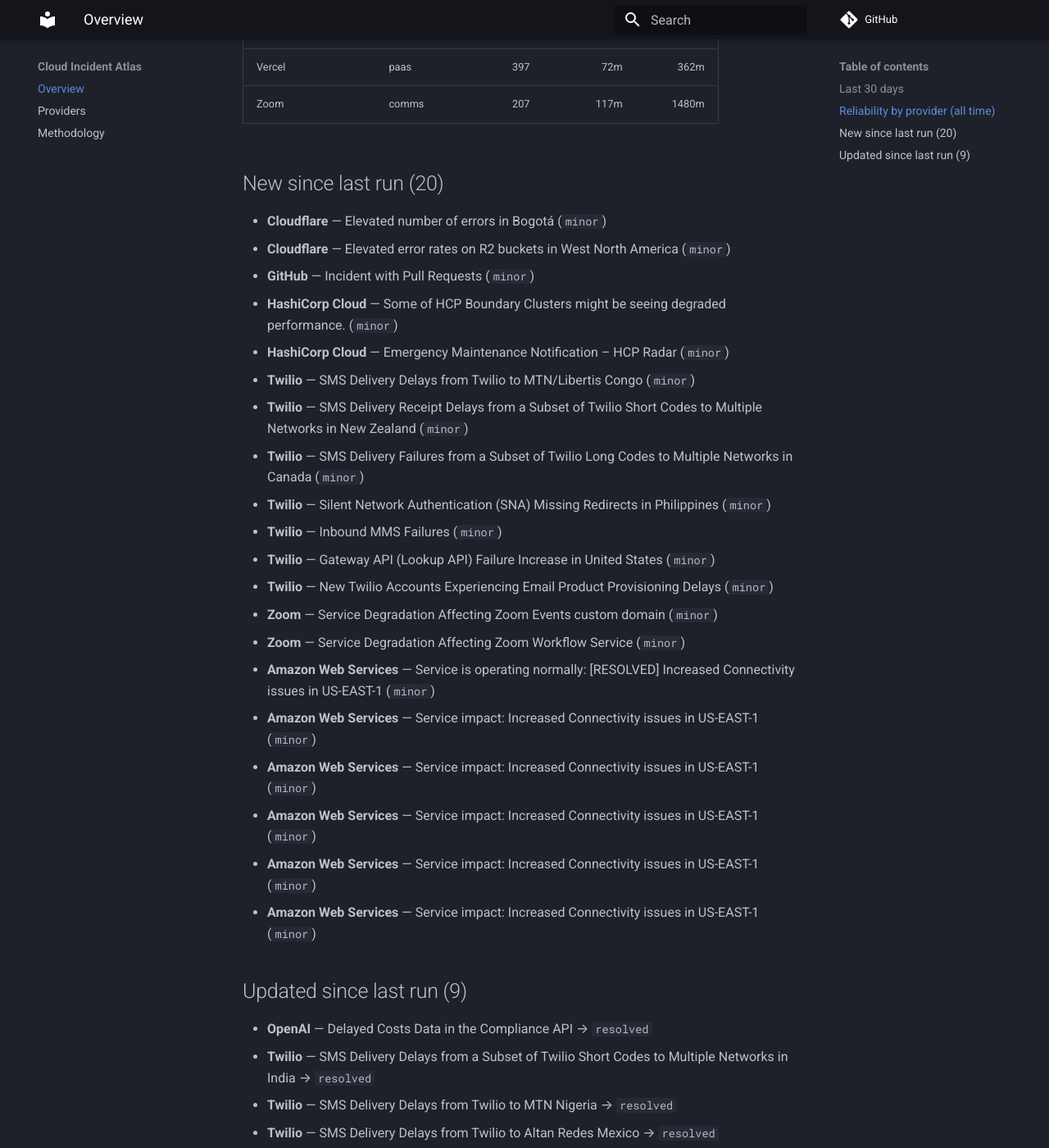
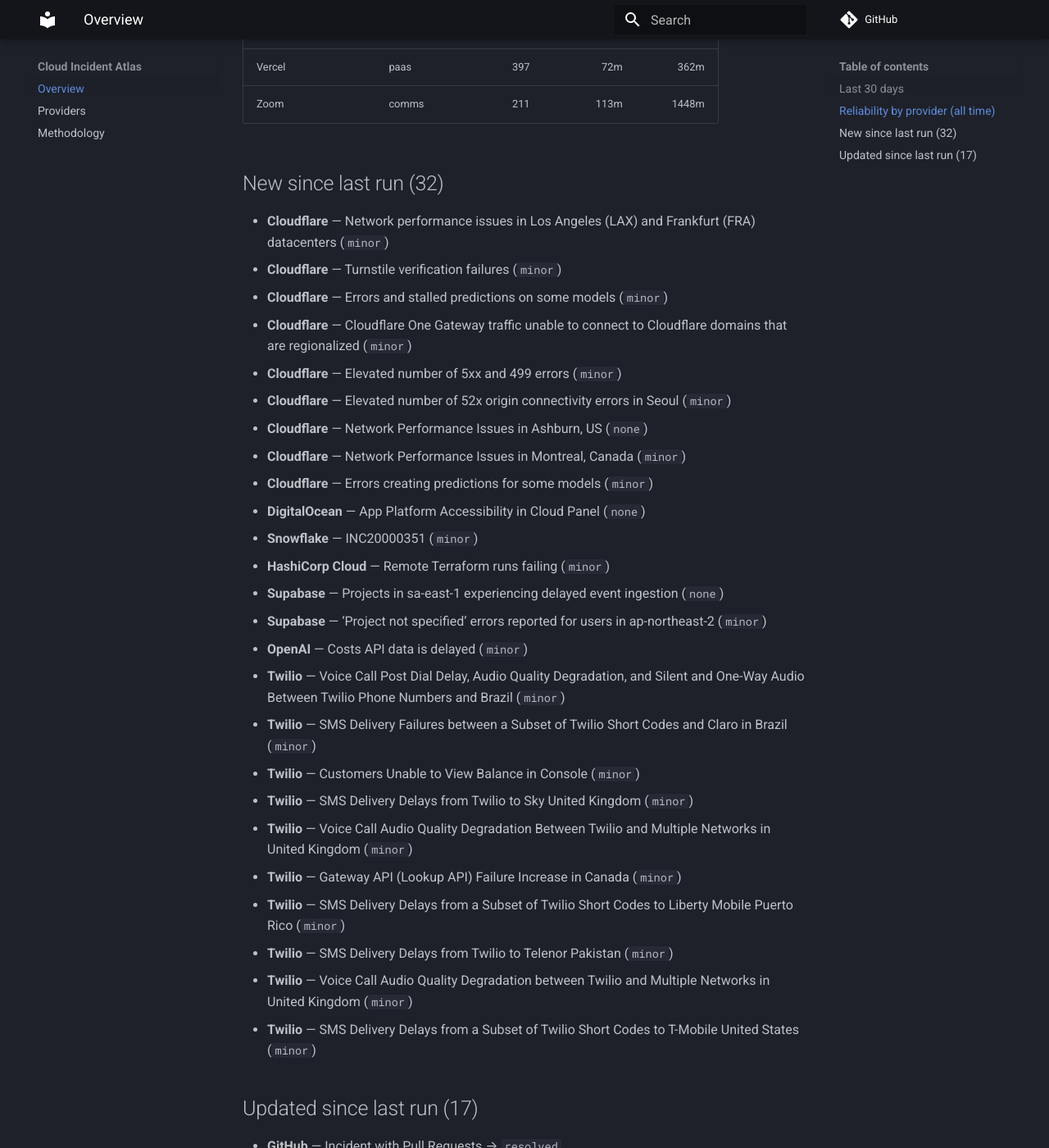
Before and after one commit to ayushgupta07xx/cloud-incident-atlas, an MkDocs documentation site: the page built from docs/index.md, in a window 1280 px wide and 1400 px high, scrolled down 1479 px. Shown: the whole window at 82% size. Built offline with MkDocs 1.6.1 and Material for MkDocs 9.7.7, drawn with Linux system fonts in a browser that asks for light colours; comment, search, counter and statistics services are not loaded; some of the changed text lies outside the part shown.

Commit message:
docs: refresh digest and charts
Regenerated from the corpus by the ingest pipeline.

Run: https://github.com/ayushgupta07xx/cloud-incident-atlas/actions/runs/44151133820

Co-authored-by: github-actions[bot] <41898282+github-actions[bot]@users.noreply.github.com>

```diff
--- a/docs/index.md
+++ b/docs/index.md
@@ -1,10 +1,10 @@
 # Cloud Incident Atlas
 
-Cross-vendor incident data for 25 providers. Corpus: **24,053 incidents**. Updated 2026-11-16.
+Cross-vendor incident data for 25 providers. Corpus: **24,085 incidents**. Updated 2026-11-17.
 
 ## Last 30 days
 
-- Incidents recorded: **491**
+- Incidents recorded: **520**
 - Major or worse: **62**
 
 ## Reliability by provider (all time)
@@ -15,62 +15,75 @@ Cross-vendor incident data for 25 providers. Corpus: **24,053 incidents**. Updat
 | Amazon Web Services | cloud | 97 | — | — |
 | Microsoft Azure | cloud | 1 | — | — |
 | CircleCI | devtools | 324 | 69m | 481m |
-| Cloudflare | cdn | 6871 | 239m | 509m |
+| Cloudflare | cdn | 6880 | 239m | 508m |
 | Confluent Cloud | data | 268 | 194m | 1592m |
 | Datadog | observability | 128 | 72m | 224m |
-| DigitalOcean | cloud | 511 | 144m | 571m |
-| Discord | comms | 227 | 56m | 296m |
+| DigitalOcean | cloud | 512 | 144m | 571m |
+| Discord | comms | 228 | 56m | 295m |
 | Elastic Cloud | observability | 265 | 192m | 1462m |
 | Google Cloud Platform | cloud | 8 | 504m | — |
-| GitHub | devtools | 674 | 67m | 284m |
+| GitHub | devtools | 674 | 67m | 283m |
 | Grafana Cloud | observability | 805 | 93m | 1136m |
-| HashiCorp Cloud | devtools | 46 | 162m | 1499m |
+| HashiCorp Cloud | devtools | 47 | 160m | 1494m |
 | MongoDB Atlas | data | 279 | 120m | 1403m |
 | Netlify | paas | 235 | 41m | 236m |
 | New Relic | observability | 112 | 63m | 306m |
 | npm | devtools | 69 | 107m | 340m |
-| OpenAI | ai | 143 | 111m | 726m |
+| OpenAI | ai | 144 | 111m | 726m |
 | Sentry | observability | 354 | 84m | 354m |
-| Snowflake | data | 215 | 120m | 599m |
-| Supabase | paas | 464 | 147m | 1251m |
-| Twilio | comms | 11314 | 272m | 1131m |
+| Snowflake | data | 216 | 121m | 598m |
+| Supabase | paas | 466 | 148m | 1242m |
+| Twilio | comms | 11326 | 272m | 1131m |
 | Vercel | paas | 397 | 72m | 362m |
-| Zoom | comms | 207 | 117m | 1480m |
+| Zoom | comms | 211 | 113m | 1448m |
 
-## New since last run (20)
+## New since last run (32)
 
-- **Cloudflare** — Elevated number of errors in Bogotá (`minor`)
-- **Cloudflare** — Elevated error rates on R2 buckets in West North America (`minor`)
-- **GitHub** — Incident with Pull Requests (`minor`)
-- **HashiCorp Cloud** — Some of HCP Boundary Clusters might be seeing degraded performance. (`minor`)
-- **HashiCorp Cloud** — Emergency Maintenance Notification – HCP Radar (`minor`)
-- **Twilio** — SMS Delivery Delays from Twilio to MTN/Libertis Congo (`minor`)
-- **Twilio** — SMS Delivery Receipt Delays from a Subset of Twilio Short Codes to Multiple Networks in New Zealand (`minor`)
-- **Twilio** — SMS Delivery Failures from a Subset of Twilio Long Codes to Multiple Networks in Canada (`minor`)
-- **Twilio** — Silent Network Authentication (SNA) Missing Redirects in Philippines (`minor`)
-- **Twilio** — Inbound MMS Failures (`minor`)
-- **Twilio** — Gateway API (Lookup API) Failure Increase in United States (`minor`)
-- **Twilio** — New Twilio Accounts Experiencing Email Product Provisioning Delays (`minor`)
-- **Zoom** — Service Degradation Affecting Zoom Events custom domain (`minor`)
-- **Zoom** — Service Degradation Affecting Zoom Workflow Service (`minor`)
-- **Amazon Web Services** — Service is operating normally: [RESOLVED] Increased Connectivity issues in US-EAST-1 (`minor`)
-- **Amazon Web Services** — Service impact: Increased Connectivity issues in US-EAST-1 (`minor`)
-- **Amazon Web Services** — Service impact: Increased Connectivity issues in US-EAST-1 (`minor`)
-- **Amazon Web Services** — Service impact: Increased Connectivity issues in US-EAST-1 (`minor`)
-- **Amazon Web Services** — Service impact: Increased Connectivity issues in US-EAST-1 (`minor`)
-- **Amazon Web Services** — Service impact: Increased Connectivity issues in US-EAST-1 (`minor`)
+- **Cloudflare** — Network performance issues in Los Angeles (LAX) and Frankfurt (FRA) datacenters (`minor`)
+- **Cloudflare** — Turnstile verification failures (`minor`)
+- **Cloudflare** — Errors and stalled predictions on some models (`minor`)
+- **Cloudflare** — Cloudflare One Gateway traffic unable to connect to Cloudflare domains that are regionalized (`minor`)
+- **Cloudflare** — Elevated number of 5xx and 499 errors (`minor`)
+- **Cloudflare** — Elevated number of 52x origin connectivity errors in Seoul (`minor`)
+- **Cloudflare** — Network Performance Issues in Ashburn, US (`none`)
+- **Cloudflare** — Network Performance Issues in Montreal, Canada (`minor`)
+- **Cloudflare** — Errors creating predictions for some models (`minor`)
+- **DigitalOcean** — App Platform Accessibility in Cloud Panel (`none`)
+- **Snowflake** — INC20000351 (`minor`)
+- **HashiCorp Cloud** — Remote Terraform runs failing (`minor`)
+- **Supabase** — Projects in sa-east-1 experiencing delayed event ingestion (`none`)
+- **Supabase** — ‘Project not specified’ errors reported for users in ap-northeast-2 (`minor`)
+- **OpenAI** — Costs API data is delayed (`minor`)
+- **Twilio** — Voice Call Post Dial Delay, Audio Quality Degradation, and Silent and One-Way Audio Between Twilio Phone Numbers and Brazil (`minor`)
+- **Twilio** — SMS Delivery Failures between a Subset of Twilio Short Codes and Claro in Brazil (`minor`)
+- **Twilio** — Customers Unable to View Balance in Console (`minor`)
+- **Twilio** — SMS Delivery Delays from Twilio to Sky United Kingdom (`minor`)
+- **Twilio** — Voice Call Audio Quality Degradation Between Twilio and Multiple Networks in United Kingdom (`minor`)
+- **Twilio** — Gateway API (Lookup API) Failure Increase in Canada (`minor`)
+- **Twilio** — SMS Delivery Delays from a Subset of Twilio Short Codes to Liberty Mobile Puerto Rico (`minor`)
+- **Twilio** — SMS Delivery Delays from Twilio to Telenor Pakistan (`minor`)
+- **Twilio** — Voice Call Audio Quality Degradation between Twilio and Multiple Networks in United Kingdom (`minor`)
+- **Twilio** — SMS Delivery Delays from a Subset of Twilio Short Codes to T-Mobile United States (`minor`)
 
-## Updated since last run (9)
+## Updated since last run (17)
 
-- **OpenAI** — Delayed Costs Data in the Compliance API → `resolved`
-- **Twilio** — SMS Delivery Delays from a Subset of Twilio Short Codes to Multiple Networks in India → `resolved`
-- **Twilio** — SMS Delivery Delays from Twilio to MTN Nigeria → `resolved`
-- **Twilio** — SMS Delivery Delays from Twilio to Altan Redes Mexico → `resolved`
-- **Twilio** — Voice Call Failures from a Subset of Twilio Phone Numbers to Multiple Networks in Colombia, Mexico, Chile, and Costa Rica → `resolved`
-- **Twilio** — SMS Delivery Delays from Twilio to Orange Mali → `resolved`
+- **GitHub** — Incident with Pull Requests → `resolved`
+- **GitHub** — Incident with Webhooks API → `resolved`
+- **GitHub** — Increased timeouts due to surge in anonymous users → `resolved`
+- **GitHub** — Increase in timeouts for some unauthenticated users → `resolved`
+- **GitHub** — Incident with Pull Requests, Git Operations and Issues → `resolved`
+- **GitHub** — Increased task-related errors for Copilot Mission Control → `resolved`
+- **GitHub** — Incident with API, Git, and Copilot requests → `resolved`
+- **GitHub** — Elevated errors on GPT-5.4 Nano → `resolved`
+- **GitHub** — Incident with Actions, Issues, API Requests and Pull Requests → `resolved`
+- **GitHub** — Project updates delayed → `resolved`
+- **GitHub** — Delays for Pull Requests and Webhook deliveries → `resolved`
+- **Twilio** — SMS Delivery Receipt Failures from Twilio to Claro Costa Rica → `resolved`
+- **Twilio** — SMS Delivery Receipt Delays from a Subset of Twilio Short Codes to Multiple Networks in New Zealand → `resolved`
+- **Twilio** — SMS Delivery Delays from Twilio to MTN/Libertis Congo → `resolved`
+- **Twilio** — Silent Network Authentication (SNA) Missing Redirects in Philippines → `resolved`
 - **Twilio** — SMS Delivery Delays from Twilio to Brisanet Servicos De Telecomunicacoes SA Brazil → `monitoring`
-- **Twilio** — SMS Delivery Receipt Failures from Twilio to Claro Costa Rica → `monitoring`
-- **Twilio** — Voice Call Silent and One-Way Audio from Colombia to a Subset of Twilio Mobile Numbers → `identified`
+- **Twilio** — Voice Call Silent and One-Way Audio from Colombia to a Subset of Twilio Phone Numbers → `identified`
 
 ---
 
```
Also changed, not shown: README.md (+12 -7 lines), docs/providers.md (+16 -16 lines), docs/img/mttr.svg, docs/img/timeline.svg.
